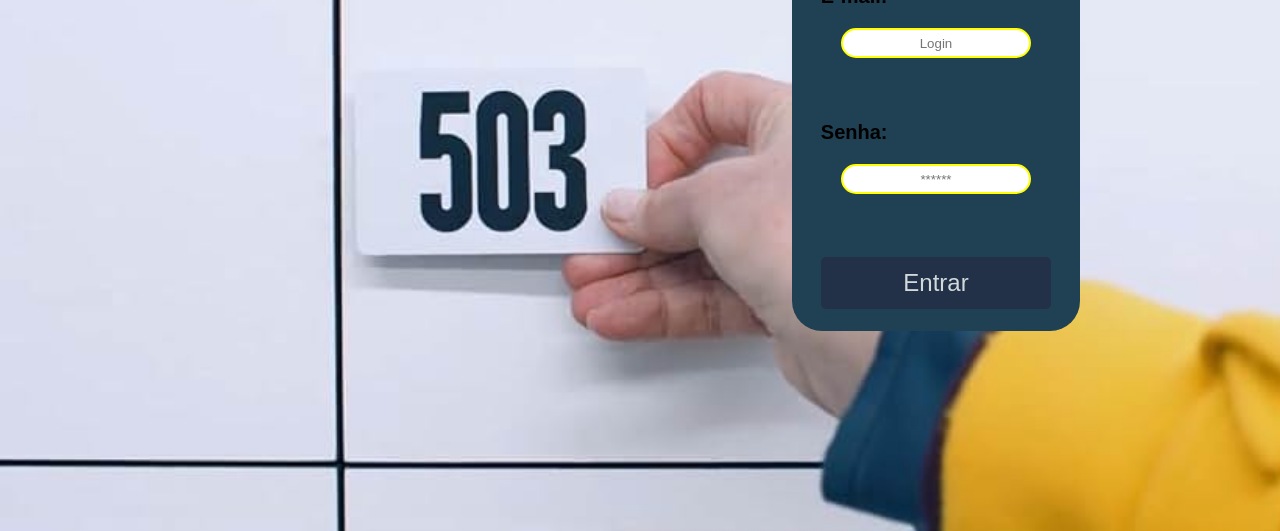
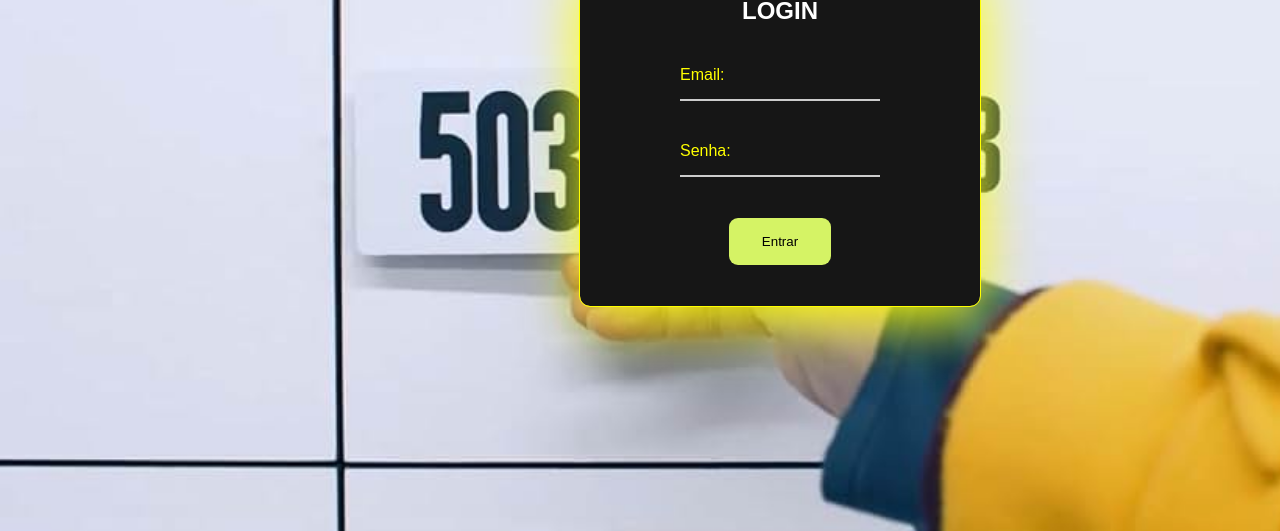
Before and after one commit to ViniDiasOF/Substance, a website: page Site/public/login.html in a window 1280 px wide. Shown: the part 269-800 px from the top of the page. Drawn offline with Linux system fonts and the light colour scheme.

Commit message:
Atualizando CSS do login (ficar igual ao do cadastro)

```diff
--- a/Site/public/login.html
+++ b/Site/public/login.html
@@ -30,17 +30,19 @@
         </div>
         <div class="container">
             <div class="card card-login">
-                <h2>LOGIN</h2>
                 <div class="formulario">
-                    <div class="campo">
-                        <span>E-mail:</span>
-                        <input id="email_input" type="text" placeholder="Login">
-                    </div>
-                    <div class="campo">
-                        <span>Senha:</span>
-                        <input id="senha_input" type="password" placeholder="******">
-                    </div>
-                    <button onclick="entrar()">Entrar</button>
+                    <h2>LOGIN</h2>
+                <div class="input">
+                    <input type="text" id="email_input" required="">
+                    <label for="input" class="label">Email:</label>
+                    <div class="underline"></div>
+                  </div>
+                <div class="input">
+                    <input type="text" id="senha_input" required="">
+                    <label for="input" class="label">Senha:</label>
+                    <div class="underline"></div>
+                  </div>
+                    <button class="botao" onclick="entrar()">Entrar</button>
                 </div>
 
                 <div id="div_erros_login"></div>
--- a/Site/public/style/css/login.css
+++ b/Site/public/style/css/login.css
@@ -75,51 +75,68 @@ nav ul li a:hover {
     display: flex;
   }
 
-  .card {
-    width: 60%;
-    background-color: #204154;
-    border-radius: 30px;
-    display: flex;
-    align-items: center;
-    flex-direction: column;
-    height: 50%;
-    padding: 20px 0;
+.formulario {
+    display: grid;
+    place-items: center;
+    width: 400px;
+    height: 350px;
+    padding: 20px;
+    margin-right: 100px;
+    background-color: #161616;
+    box-shadow: 0px 15px 60px yellow;
+    outline: 1px solid yellow;
+    border-radius: 10px;
   }
 
-  .card h2 {
-    margin: 0;
-    font-size: 30px;
+.formulario h2{
+    color: white;
   }
 
-  .formulario {
-    display: flex;
-    height: 90%;
-    width: 80%;
-    justify-content:space-between;
-    flex-direction: column;
+.input {
+    position: relative;
+    width: 200px;
   }
 
-  .formulario span {
+.input input{
     font-size: 20px;
-    font-weight: 600;
+    width: 100%;
+    border: none;
+    border-bottom: 2px solid #ccc;
+    padding: 5px 0;
+    background-color: transparent;
+    outline: none;
   }
 
-  .formulario input {
-    border: 2px solid yellow;
-    text-align: center;
-    border-radius: 30px;
-    height: 30px;
-    margin: 20px;
+.input .label {
+    position: absolute;
+    top: 0;
+    left: 0;
+    color: yellow;
+    transition: all 0.3s ease;
+    pointer-events: none;
   }
 
-  .formulario select {
-    border: 2px solid yellow;
-    background-color: white;
-    color: gray;
-    height: 36px;
-    text-align: center;
-    border-radius: 10px;
-    margin: 0;
+.input input[type="text"]:focus ~ .label,
+.input input[type="text"]:valid ~ .label {
+    top: -20px;
+    font-size: 16px;
+    color: yellow;
+  }
+
+.input .underline {
+    position: absolute;
+    bottom: 0;
+    left: 0;
+    height: 2px;
+    width: 100%;
+    background-color: #333;
+    transform: scaleX(0);
+    transition: all 0.3s ease;
+  }
+
+.input input:focus ~ .underline,
+.input input:valid ~ .underline {
+    transform: scaleX(1);
   }
 
 .campo {
@@ -128,41 +145,37 @@ nav ul li a:hover {
     justify-content: start;
   }
 
-button {
-    font-size: x-large;
+.botao {
+  padding-left: 33px;
+  padding-right: 33px;
+  padding-bottom: 16px;
+  padding-top: 16px;
+  border-radius: 9px;
+  background: #d5f365;
   border: none;
-    border-radius: 5px;
-    padding: 12px 20px;
-    color: white;
-    background-color: #232e44;
-    opacity: 0.8;
-    width: 100%;
+  font-family: inherit;
+  text-align: center;
   cursor: pointer;
+  transition: 0.4s;
  }
 
-button:hover {
-    opacity: 1;
+.botao:hover {
+  box-shadow: 7px 5px 56px -14px yellow;
  }
 
-a button {
-    text-decoration: none;
-    color: #fff;
-    font-size: 20px;
-    font-weight: bold;
-    transition: color 0.3s ease;
-}
-
-
-  .loading-div {
-    width: 50px;
-    display: none;
-  }
-
-  .loading-div img {
-    height: 50px;
-    width: 50px;
+.botao:active {
+  transform: scale(0.97);
+  box-shadow: 7px 5px 56px -10px yellow;
  }
 
 #div_erros_login {
   display: none
  }
+
+#mensagem_erro{
+  color: yellow;
+}
+
+#mensagem_erro a{
+  color: hotpink
+}
```
Also changed, not shown: Site/public/cadastro.html (+1 -1 lines). Lines whose indentation alone changed are shown as unchanged.
